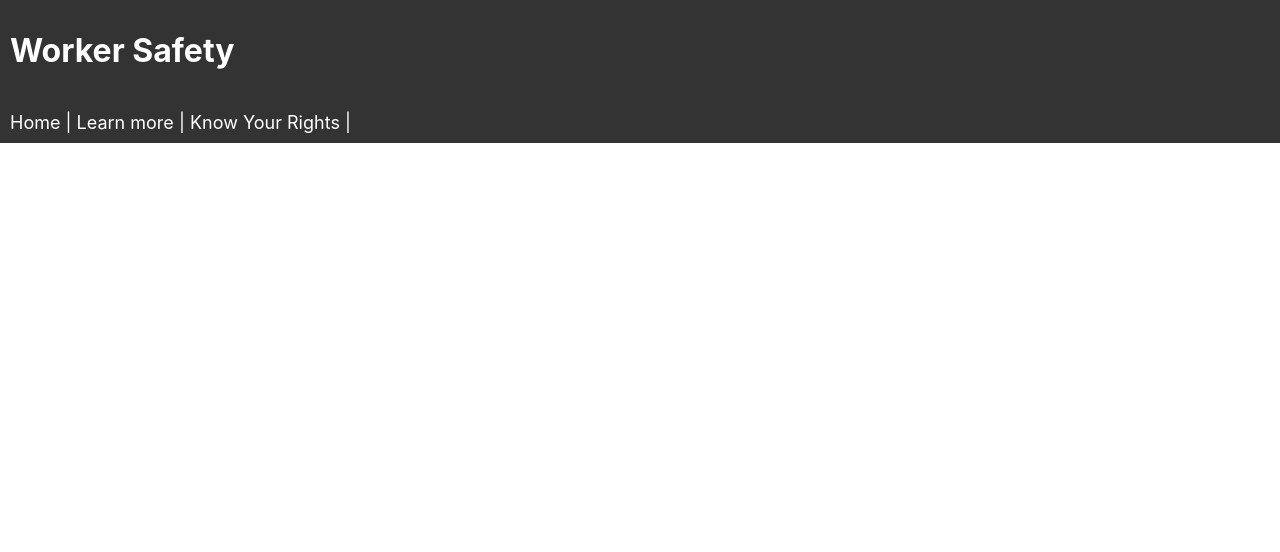
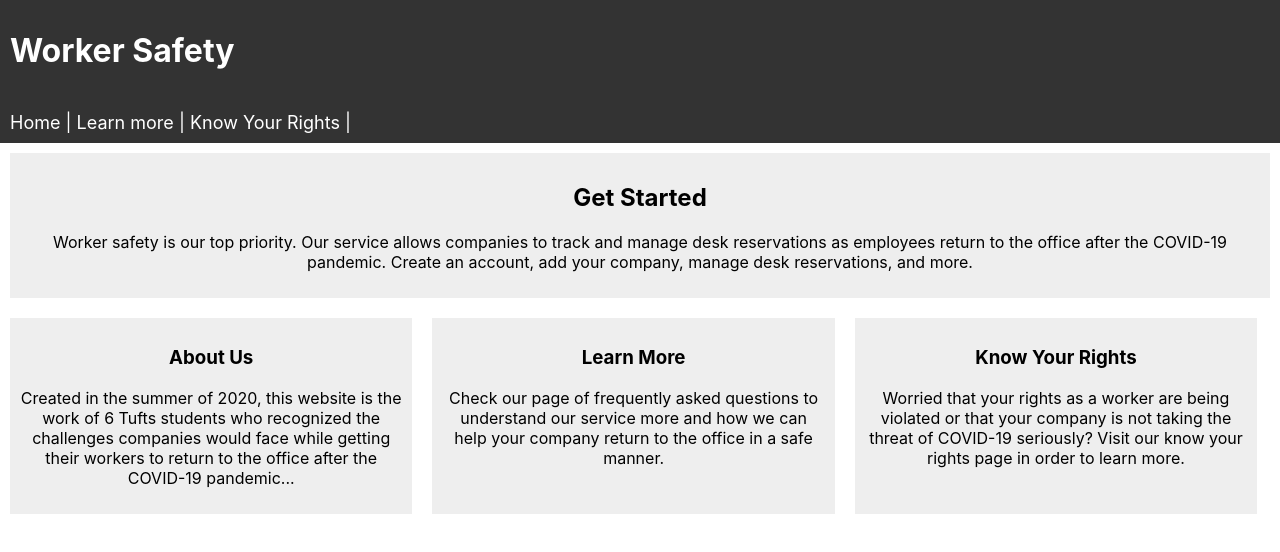
Before and after one commit to etaibar3/worker-safety, a React (Create React App) app in the folder client/: page / in a window 1280 px wide. Shown: the top 552 px of the page. Built offline with nearby package versions, Linux system fonts and the light colour scheme.

Commit message:
Edits to homepage

```diff
--- a/client/src/App.js
+++ b/client/src/App.js
@@ -7,6 +7,7 @@ import Header from './components/layout/header';
 import NavBar from './components/layout/navbar';
 import LearnMore from './components/pages/LearnMore';
 import KnowYourRights from './components/pages/KnowYourRights';
+import Home from './components/layout/home';
 
 function App() {
   return (
@@ -15,8 +16,10 @@ function App() {
         <div className="container">
           <Header />
           <NavBar />
-          <Route path="/learn-more" component={LearnMore}/>
-          <Route path="/know-your-rights" component={KnowYourRights}/>
+          {/* <Home /> */}
+          <Route exact path="/" component={Home}/>
+          <Route exact path="/learn-more" component={LearnMore}/>
+          <Route exact path="/know-your-rights" component={KnowYourRights}/>
         </div>
       </div>
     </Router>
--- a/client/src/components/layout/header.js
+++ b/client/src/components/layout/header.js
@@ -6,8 +6,8 @@ function Header() {
     // works like the render does
     return(
         <header style={headerStyle}>
-            <Link style={linkStyle} >
-                <h1 to="/">Worker Safety</h1>
+            <Link style={linkStyle}  to="/" >
+                <h1>Worker Safety</h1>
             </Link>
         </header>
     )
--- /dev/null
+++ b/client/src/components/layout/home.js
@@ -0,0 +1,64 @@
+import React from 'react';
+import { Link } from 'react-router-dom';
+
+function Home() {
+    return(
+        <div class="wrapper" style={wrapperStyle}>
+            <Link style={tileStyle}>
+                <h2>Get Started</h2>
+                <p>Worker safety is our top priority. Our service allows
+                    companies to track and manage desk reservations as
+                    employees return to the office after the COVID-19
+                    pandemic. Create an account, add your company,
+                    manage desk reservations, and more.
+                </p>
+            </Link>
+            <div class="wrapper2" style={row2Style}>
+                <Link to="/learn-more" style={tileStyle}>
+                    <h3>About Us</h3>
+                    <p>Created in the summer of 2020, this website is the
+                        work of 6 Tufts students who recognized the
+                        challenges companies would face while getting their
+                        workers to return to the office after the COVID-19
+                        pandemic...
+                    </p>
+                </Link>
+                <Link to="/learn-more" style={tileStyle}>
+                    <h3>Learn More</h3>
+                    <p>Check our page of frequently asked questions to
+                        understand our service more and how we can help
+                        your company return to the office in a safe
+                        manner.
+                    </p>
+                </Link>
+                <Link to="know-your-rights" style={tileStyle}>
+                    <h3>Know Your Rights</h3>
+                    <p>Worried that your rights as a worker are being
+                        violated or that your company is not taking
+                        the threat of COVID-19 seriously? Visit our
+                        know your rights page in order to learn more.
+                    </p>
+                </Link>
+            </div>
+        </div>
+    )
+}
+
+const wrapperStyle = {
+    display: 'grid',
+}
+
+const row2Style = {
+    display: 'grid',
+    gridTemplateColumns: '33% 33% 33%'
+}
+
+const tileStyle = {
+    background: '#eee',
+    color: 'black',
+    padding: '10px',
+    margin: '10px',
+    textDecoration: 'none'
+}
+
+export default Home;
```
